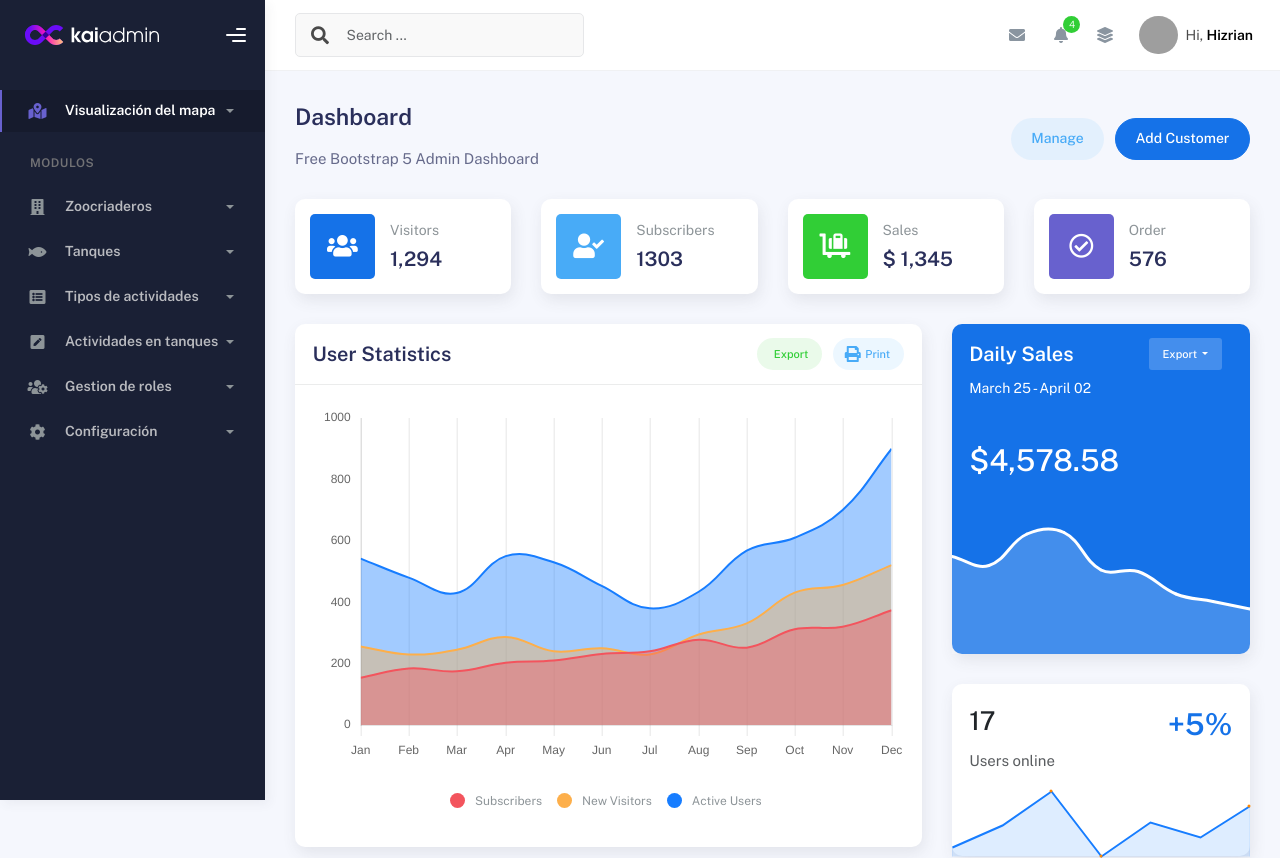
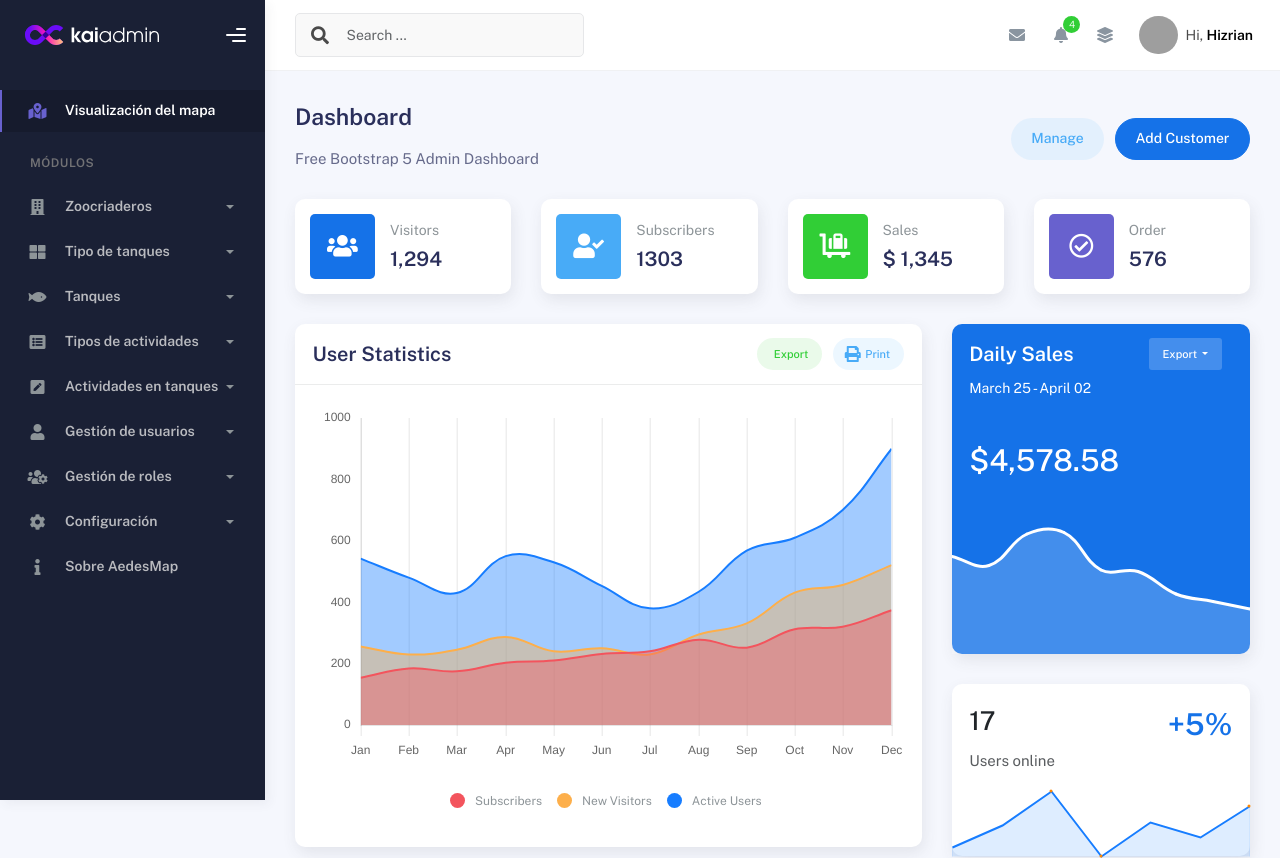
Before and after one commit to Nauj80/Proyecto_AedesMap, a PHP site: page / in a window 1280 px wide. Shown: the top 858 px of the page. Run offline with PHP 8.4, Linux system fonts and the light colour scheme; the visitor is signed in with stand-in values (Sample User, id 1); grey boxes are pictures that could not be loaded.

Commit message:
Agrego modulos de usuarios y tipo de tanques

```diff
--- a/view/partials/sidebar.php
+++ b/view/partials/sidebar.php
@@ -25,34 +25,24 @@
         <div class="sidebar-content">
             <ul class="nav nav-secondary">
                 <li class="nav-item active">
-                    <a data-bs-toggle="collapse" href="#dashboard" class="collapsed" aria-expanded="false">
+                    <a data-bs-toggle="collapse" href="#mapa" class="collapsed" aria-expanded="false">
                         <i class="fas fa-map-marked-alt"></i>
                         <p>Visualización del mapa</p>
-                        <span class="caret"></span>
                     </a>
-                    <div class="collapse" id="dashboard">
-                        <ul class="nav nav-collapse">
-                            <li>
-                                <a href="../demo1/index.html">
-                                    <span class="sub-item">Dashboard 1</span>
-                                </a>
-                            </li>
-                        </ul>
-                    </div>
                 </li>
                 <li class="nav-section">
                     <span class="sidebar-mini-icon">
                         <i class="fa fa-ellipsis-h"></i>
                     </span>
-                    <h4 class="text-section">Modulos</h4>
+                    <h4 class="text-section">Módulos</h4>
                 </li>
                 <li class="nav-item">
-                    <a data-bs-toggle="collapse" href="#base">
+                    <a data-bs-toggle="collapse" href="#zoocriadero">
                         <i class="fas fa-building"></i>
                         <p>Zoocriaderos</p>
                         <span class="caret"></span>
                     </a>
-                    <div class="collapse" id="base">
+                    <div class="collapse" id="zoocriadero">
                         <ul class="nav nav-collapse">
                             <li>
                                 <a href="components/avatars.html">
@@ -74,41 +64,16 @@
                                     <span class="sub-item">Panels</span>
                                 </a>
                             </li>
-                            <li>
-                                <a href="components/notifications.html">
-                                    <span class="sub-item">Notifications</span>
-                                </a>
-                            </li>
-                            <li>
-                                <a href="components/sweetalert.html">
-                                    <span class="sub-item">Sweet Alert</span>
-                                </a>
-                            </li>
-                            <li>
-                                <a href="components/font-awesome-icons.html">
-                                    <span class="sub-item">Font Awesome Icons</span>
-                                </a>
-                            </li>
-                            <li>
-                                <a href="components/simple-line-icons.html">
-                                    <span class="sub-item">Simple Line Icons</span>
-                                </a>
-                            </li>
-                            <li>
-                                <a href="components/typography.html">
-                                    <span class="sub-item">Typography</span>
-                                </a>
-                            </li>
                         </ul>
                     </div>
                 </li>
                 <li class="nav-item">
-                    <a data-bs-toggle="collapse" href="#sidebarLayouts">
-                        <i class="fas fa-fish"></i>
-                        <p>Tanques</p>
+                    <a data-bs-toggle="collapse" href="#tipotanque">
+                        <i class="fas fa-th-large"></i>
+                        <p>Tipo de tanques</p>
                         <span class="caret"></span>
                     </a>
-                    <div class="collapse" id="sidebarLayouts">
+                    <div class="collapse" id="tipotanque">
                         <ul class="nav nav-collapse">
                             <li>
                                 <a href="sidebar-style-2.html">
@@ -124,12 +89,33 @@
                     </div>
                 </li>
                 <li class="nav-item">
-                    <a data-bs-toggle="collapse" href="#forms">
+                    <a data-bs-toggle="collapse" href="#tanques">
+                        <i class="fas fa-fish"></i>
+                        <p>Tanques</p>
+                        <span class="caret"></span>
+                    </a>
+                    <div class="collapse" id="tanques">
+                        <ul class="nav nav-collapse">
+                            <li>
+                                <a href="sidebar-style-2.html">
+                                    <span class="sub-item">Sidebar Style 2</span>
+                                </a>
+                            </li>
+                            <li>
+                                <a href="icon-menu.html">
+                                    <span class="sub-item">Icon Menu</span>
+                                </a>
+                            </li>
+                        </ul>
+                    </div>
+                </li>
+                <li class="nav-item">
+                    <a data-bs-toggle="collapse" href="#tipoactividades">
                         <i class="fas fa-list-alt"></i>
                         <p>Tipos de actividades</p>
                         <span class="caret"></span>
                     </a>
-                    <div class="collapse" id="forms">
+                    <div class="collapse" id="tipoactividades">
                         <ul class="nav nav-collapse">
                             <li>
                                 <a href="forms/forms.html">
@@ -140,12 +126,12 @@
                     </div>
                 </li>
                 <li class="nav-item">
-                    <a data-bs-toggle="collapse" href="#tables">
+                    <a data-bs-toggle="collapse" href="#actividades">
                         <i class="fas fa-pen-square"></i>
                         <p>Actividades en tanques</p>
                         <span class="caret"></span>
                     </a>
-                    <div class="collapse" id="tables">
+                    <div class="collapse" id="actividades">
                         <ul class="nav nav-collapse">
                             <li>
                                 <a href="tables/tables.html">
@@ -161,12 +147,12 @@
                     </div>
                 </li>
                 <li class="nav-item">
-                    <a data-bs-toggle="collapse" href="#maps">
-                        <i class="fas fa-users-cog"></i>
-                        <p>Gestion de roles</p>
+                    <a data-bs-toggle="collapse" href="#usuarios">
+                        <i class="fas fa-user"></i>
+                        <p>Gestión de usuarios</p>
                         <span class="caret"></span>
                     </a>
-                    <div class="collapse" id="maps">
+                    <div class="collapse" id="usuarios">
                         <ul class="nav nav-collapse">
                             <li>
                                 <a href="maps/googlemaps.html">
@@ -182,12 +168,33 @@
                     </div>
                 </li>
                 <li class="nav-item">
-                    <a data-bs-toggle="collapse" href="#charts">
+                    <a data-bs-toggle="collapse" href="#rol">
+                        <i class="fas fa-users-cog"></i>
+                        <p>Gestión de roles</p>
+                        <span class="caret"></span>
+                    </a>
+                    <div class="collapse" id="rol">
+                        <ul class="nav nav-collapse">
+                            <li>
+                                <a href="maps/googlemaps.html">
+                                    <span class="sub-item">Google Maps</span>
+                                </a>
+                            </li>
+                            <li>
+                                <a href="maps/jsvectormap.html">
+                                    <span class="sub-item">Jsvectormap</span>
+                                </a>
+                            </li>
+                        </ul>
+                    </div>
+                </li>
+                <li class="nav-item">
+                    <a data-bs-toggle="collapse" href="#configuracion">
                         <i class="fas fa-cog"></i>
                         <p>Configuración</p>
                         <span class="caret"></span>
                     </a>
-                    <div class="collapse" id="charts">
+                    <div class="collapse" id="configuracion">
                         <ul class="nav nav-collapse">
                             <li>
                                 <a href="charts/charts.html">
@@ -202,6 +209,12 @@
                         </ul>
                     </div>
                 </li>
+                <li class="nav-item">
+                    <a data-bs-toggle="collapse" href="#info">
+                        <i class="fas fa-info"></i>
+                        <p>Sobre AedesMap</p>
+                    </a>
+                </li>
             </ul>
         </div>
     </div>
```
Also changed, not shown: controller/GestionUsuarios/GestionUsuariosController.php (added), controller/TipoTanques/TipoTanquesController.php (added), model/GestionUsuarios/GestionUsuariosModel.php (added), model/TipoTanques/TipoTanquesModel.php (added), view/gestionUsuarios/temporal.php (added), view/sobreAedesMap/temporal.php (added), view/tipoTanques/temporal.php (added).
